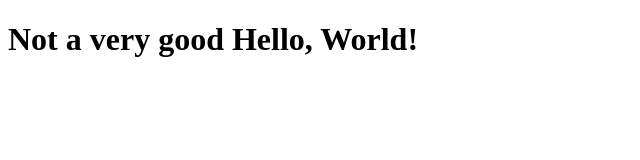
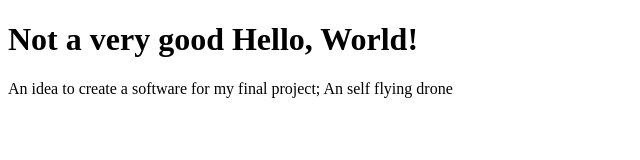
Before and after one commit to mrchump/CS3338-first-project, a plain HTML site: page index.html in a window 1280 px wide. Shown: the whole page, without its empty margins (0-640 px from the left). Drawn offline with Linux system fonts and the light colour scheme.

Commit message:
Included an idea for my senior project

```diff
--- a/index.html
+++ b/index.html
@@ -7,5 +7,7 @@
 </head>
 <body>
     <h1>Not a very good Hello, World!</h1>
+        <p> An idea to create a software for my final project; An self flying drone
+        </p>
 </body>
 </html>
```
